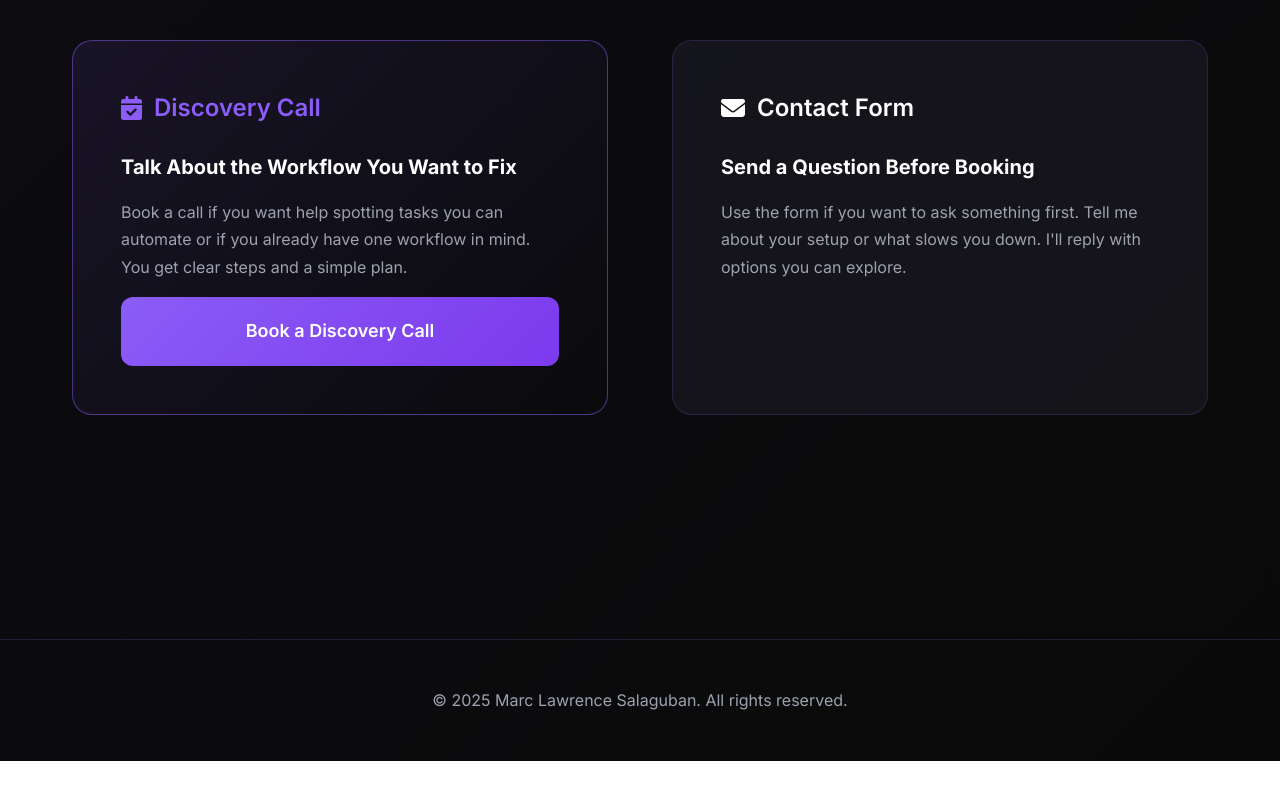
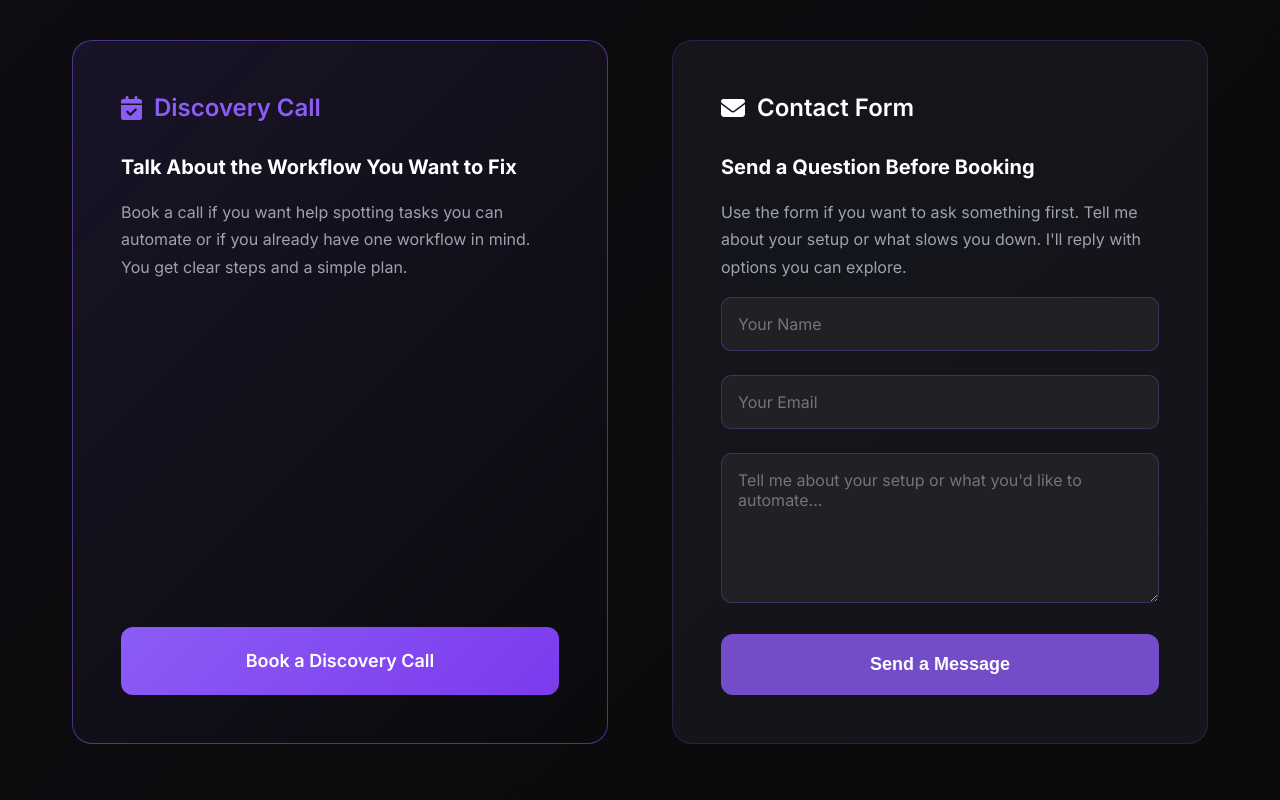
Before and after one commit to lawgaming01/ai-automation-portfolio, a plain HTML site: page index.html in a window 1280 px wide. Shown: the part 8103-8903 px from the top of the page. Before the commit the page ends 8864 px from the top, so only its background shows below. Drawn offline with Linux system fonts and the light colour scheme.

Commit message:
Update index.html

```diff
--- a/index.html
+++ b/index.html
@@ -1517,7 +1517,27 @@
         I'll reply with options you can explore.
     </p>
     <div class="option-cta">
-                <!-- Contact form code... -->
+        <form id="contactForm" class="contact-form-container">
+            <div class="form-group">
+                <input type="text" id="name" name="name" required placeholder="Your Name">
+            </div>
+
+            <div class="form-group">
+                <input type="email" id="email" name="email" required placeholder="Your Email">
+            </div>
+
+            <div class="form-group">
+                <textarea id="message" name="message" required placeholder="Tell me about your setup or what you'd like to automate..."></textarea>
+            </div>
+
+            <button type="submit" class="calendly-btn" style="background: rgba(139, 92, 246, 0.8);">
+                Send a Message
+            </button>
+        </form>
+
+        <div id="formSuccess" style="display: none; margin-top: 1.5rem; padding: 1rem; background: rgba(34, 197, 94, 0.1); border: 1px solid rgba(34, 197, 94, 0.3); border-radius: 12px; text-align: center;">
+            <p style="color: #4ade80; font-weight: 600;">Thank you for your message! I'll get back to you soon.</p>
+        </div>
     </div>
 </div>
     </div>
```
Lines whose indentation alone changed are shown as unchanged.
